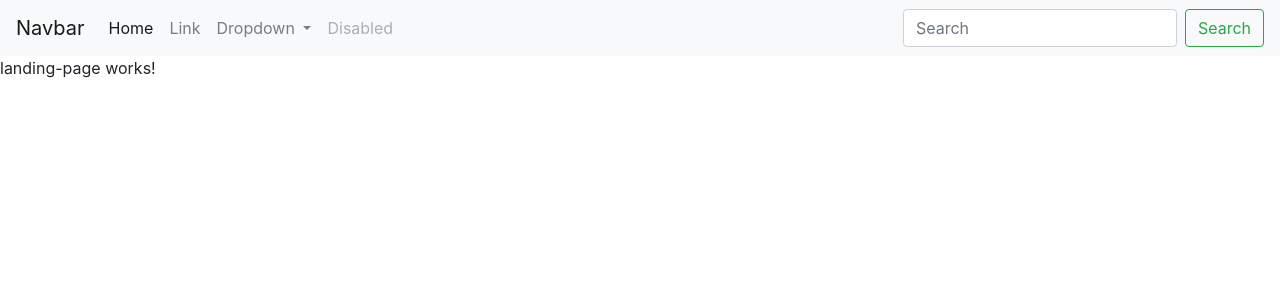
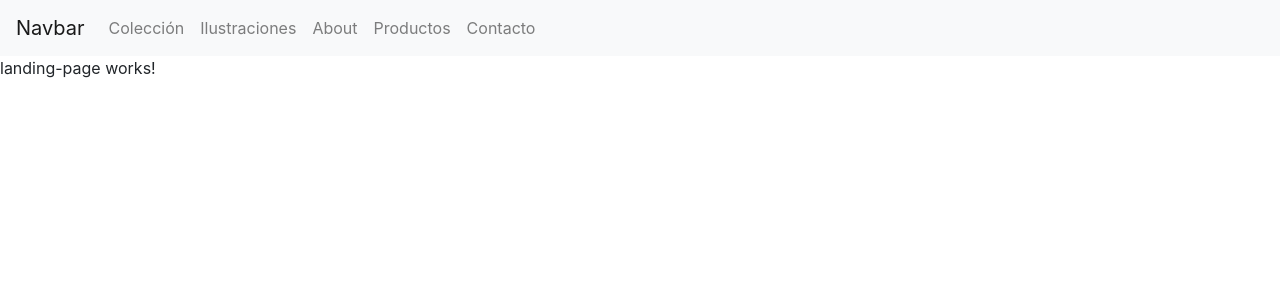
Before and after one commit to SantiagoTettamanti/elisaSite, an Angular app in the folder project-elisa/: page / in a window 1280 px wide. Shown: the top 300 px of the page. Built offline with nearby package versions, Linux system fonts and the light colour scheme.

Commit message:
Added routing to anchors.

```diff
--- a/project-elisa/src/app/navbar/navbar.component.html
+++ b/project-elisa/src/app/navbar/navbar.component.html
@@ -1,36 +1,27 @@
 
     <nav class="navbar navbar-expand-lg navbar-light bg-light">
-        <a class="navbar-brand" href="#">Navbar</a>
+        <a [routerLink]="['/']" class="navbar-brand" href="#">Navbar</a>
         <button class="navbar-toggler" type="button" data-toggle="collapse" data-target="#navbarSupportedContent" aria-controls="navbarSupportedContent" aria-expanded="false" aria-label="Toggle navigation">
           <span class="navbar-toggler-icon"></span>
         </button>
 
         <div class="collapse navbar-collapse" id="navbarSupportedContent">
           <ul class="navbar-nav mr-auto">
-            <li class="nav-item active">
-              <a class="nav-link" href="#">Home <span class="sr-only">(current)</span></a>
+            <li class="nav-item">
+              <a [routerLink]="['/collection']" class="nav-link">Colección</a>
             </li>
             <li class="nav-item">
-              <a class="nav-link" href="#">Link</a>
-            </li>
-            <li class="nav-item dropdown">
-              <a class="nav-link dropdown-toggle" href="#" id="navbarDropdown" role="button" data-toggle="dropdown" aria-haspopup="true" aria-expanded="false">
-                Dropdown
-              </a>
-              <div class="dropdown-menu" aria-labelledby="navbarDropdown">
-                <a class="dropdown-item" href="#">Action</a>
-                <a class="dropdown-item" href="#">Another action</a>
-                <div class="dropdown-divider"></div>
-                <a class="dropdown-item" href="#">Something else here</a>
-              </div>
-            </li>
-            <li class="nav-item">
-              <a class="nav-link disabled" href="#" tabindex="-1" aria-disabled="true">Disabled</a>
-            </li>
+                <a [routerLink]="['/illustrations']" class="nav-link">Ilustraciones</a>
+              </li>
+              <li class="nav-item">
+                <a [routerLink]="['/about']" class="nav-link">About</a>
+              </li>
+              <li class="nav-item">
+                <a [routerLink]="['/products']" class="nav-link">Productos</a>
+              </li>
+              <li class="nav-item">
+                <a [routerLink]="['/contact']" class="nav-link">Contacto</a>
+              </li>
           </ul>
-          <form class="form-inline my-2 my-lg-0">
-            <input class="form-control mr-sm-2" type="search" placeholder="Search" aria-label="Search">
-            <button class="btn btn-outline-success my-2 my-sm-0" type="submit">Search</button>
-          </form>
         </div>
       </nav>
```
